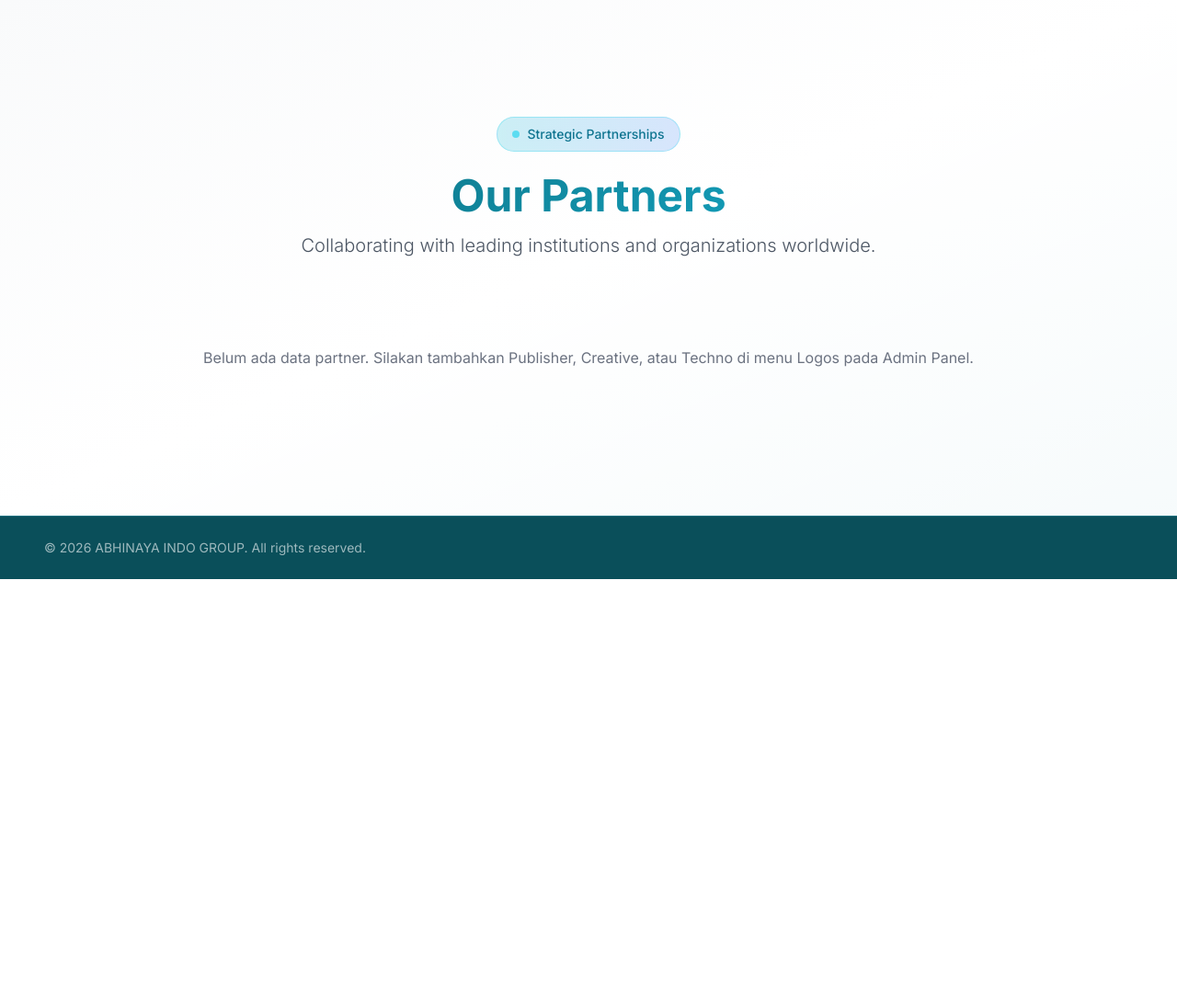
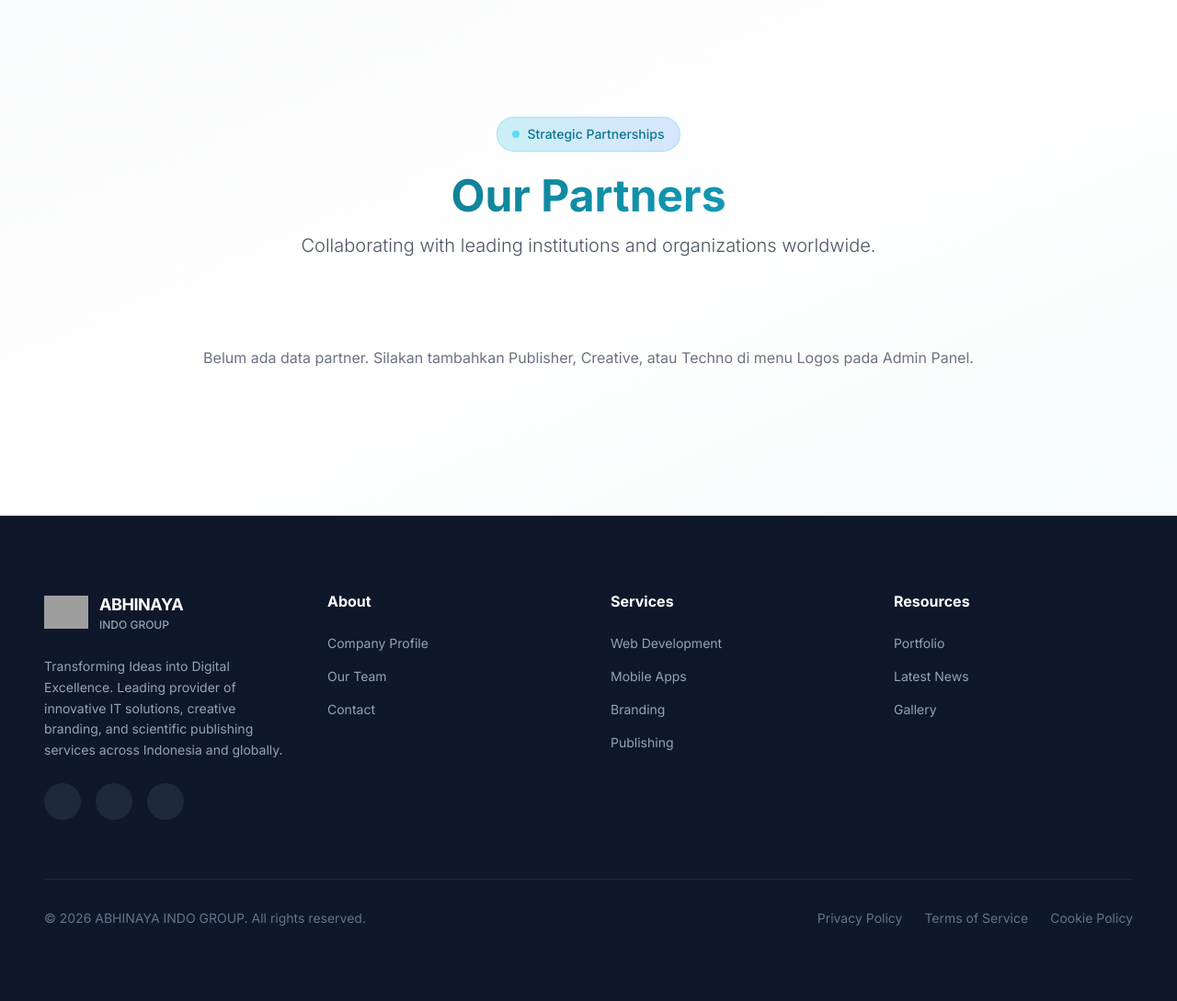
Before and after one commit to ahmadazis56/abhinaya-indo-group, a PHP site: page / in a window 1280 px wide. Shown: the part 4685-5774 px from the top of the page at 92% size. Before the commit the page ends 5315 px from the top, so only its background shows below. Run offline with PHP 8.4, Linux system fonts and the light colour scheme; data that the repository does not hold is empty; some libraries are stand-ins or nearby versions; grey boxes are pictures that could not be loaded.

Commit message:
Finalize homepage UI standardization, fix publisher bug, and update achievements section

```diff
--- a/index.php
+++ b/index.php
@@ -5,6 +5,7 @@ require_once 'config/database.php';
 // Ambil data logo berdasarkan kategori menggunakan fungsi yang sudah Anda buat di config
 $clients = getLogos('client'); // Mengambil khusus logo klien
 $events = getEvents(3); // Ambil 3 event terbaru
+$partners = array_merge(getLogos('publisher'), getLogos('creative'), getLogos('techno'));
 
 
 // Ambil data portfolio terbaru untuk homepage (limit 6)
@@ -378,22 +379,23 @@ $heroSlides[] = [
 
         <div class="grid grid-cols-2 lg:grid-cols-4 gap-8">
             <div class="text-center" data-aos="fade-up" data-aos-delay="100">
-                <div class="text-5xl md:text-6xl font-bold text-white mb-4 counter" data-target="0">0+</div>
-                <div class="text-white/80 font-medium">Projects</div>
+                <div class="text-5xl md:text-6xl font-bold text-white mb-4 counter" data-target="470">0</div>
+                <div class="text-white/80 font-medium">Projects Completed</div>
             </div>
             <div class="text-center" data-aos="fade-up" data-aos-delay="200">
-                <div class="text-5xl md:text-6xl font-bold text-white mb-4 counter" data-target="0">0+</div>
-                <div class="text-white/80 font-medium">Team</div>
+                <div class="text-5xl md:text-6xl font-bold text-white mb-4 counter" data-target="47">0</div>
+                <div class="text-white/80 font-medium">Expert Team</div>
             </div>
             <div class="text-center" data-aos="fade-up" data-aos-delay="300">
-                <div class="text-5xl md:text-6xl font-bold text-white mb-4 counter" data-target="0">0+</div>
-                <div class="text-white/80 font-medium">Years</div>
+                <div class="text-5xl md:text-6xl font-bold text-white mb-4 counter" data-target="13">0</div>
+                <div class="text-white/80 font-medium">Years Excellence</div>
             </div>
             <div class="text-center" data-aos="fade-up" data-aos-delay="400">
-                <div class="text-5xl md:text-6xl font-bold text-white mb-4 counter" data-target="0">0%</div>
-                <div class="text-white/80 font-medium">Satisfaction</div>
+                <div class="text-5xl md:text-6xl font-bold text-white mb-4 counter" data-target="98">0</div>
+                <div class="text-white/80 font-medium">Client Satisfaction</div>
             </div>
         </div>
+
     </div>
 </section>
 
@@ -534,17 +536,79 @@ $heroSlides[] = [
     </div>
 </section>
 
-<footer class="bg-gradient-to-r from-[#0e6d7c] to-[#14aecf] border-t border-[#0e6d7c]">
-    <div class="bg-[#0a4f5a]">
-        <div class="w-full px-6 sm:px-8 lg:px-12 py-6">
-            <div class="flex flex-col md:flex-row justify-between items-center">
-                <div class="text-white/60 text-sm mb-4 md:mb-0">
-                    &copy; <?php echo date('Y'); ?> ABHINAYA INDO GROUP. All rights reserved.
+<footer class="bg-slate-900 text-white border-t border-slate-800">
+    <div class="w-full px-6 sm:px-8 lg:px-12 py-20">
+        <div class="grid grid-cols-1 md:grid-cols-2 lg:grid-cols-4 gap-12 mb-16">
+            <!-- Company Info -->
+            <div class="space-y-6">
+                <a href="index.php" class="flex items-center space-x-3">
+                    <img src="images/logo.png" alt="Abhinaya Logo" class="w-12 h-12 object-contain">
+                    <div>
+                        <div class="text-lg font-bold tracking-tight">ABHINAYA</div>
+                        <div class="text-xs text-slate-400 font-medium">INDO GROUP</div>
+                    </div>
+                </a>
+                <p class="text-slate-400 text-sm leading-relaxed">
+                    Transforming Ideas into Digital Excellence. Leading provider of innovative IT solutions, creative branding, and scientific publishing services across Indonesia and globally.
+                </p>
+                <div class="flex items-center space-x-4">
+                    <a href="#" class="w-10 h-10 rounded-full bg-slate-800 flex items-center justify-center hover:bg-cyan-600 transition-colors duration-300">
+                        <i class="fab fa-facebook-f text-sm"></i>
+                    </a>
+                    <a href="#" class="w-10 h-10 rounded-full bg-slate-800 flex items-center justify-center hover:bg-cyan-600 transition-colors duration-300">
+                        <i class="fab fa-instagram text-sm"></i>
+                    </a>
+                    <a href="#" class="w-10 h-10 rounded-full bg-slate-800 flex items-center justify-center hover:bg-cyan-600 transition-colors duration-300">
+                        <i class="fab fa-linkedin-in text-sm"></i>
+                    </a>
                 </div>
+            </div>
+
+            <!-- Quick Links -->
+            <div>
+                <h4 class="text-white font-bold mb-6">About</h4>
+                <ul class="space-y-4 text-sm text-slate-400">
+                    <li><a href="about.php" class="hover:text-cyan-500 transition-colors">Company Profile</a></li>
+                    <li><a href="team.php" class="hover:text-cyan-500 transition-colors">Our Team</a></li>
+                    <li><a href="contact.php" class="hover:text-cyan-500 transition-colors">Contact</a></li>
+                </ul>
+            </div>
+
+            <!-- Services -->
+            <div>
+                <h4 class="text-white font-bold mb-6">Services</h4>
+                <ul class="space-y-4 text-sm text-slate-400">
+                    <li><a href="abhinaya-techno.php" class="hover:text-cyan-500 transition-colors">Web Development</a></li>
+                    <li><a href="abhinaya-techno.php" class="hover:text-cyan-500 transition-colors">Mobile Apps</a></li>
+                    <li><a href="abhinaya-creative.php" class="hover:text-cyan-500 transition-colors">Branding</a></li>
+                    <li><a href="abhinaya-publisher.php" class="hover:text-cyan-500 transition-colors">Publishing</a></li>
+                </ul>
+            </div>
+
+            <!-- Resources -->
+            <div>
+                <h4 class="text-white font-bold mb-6">Resources</h4>
+                <ul class="space-y-4 text-sm text-slate-400">
+                    <li><a href="portfolio.php" class="hover:text-cyan-500 transition-colors">Portfolio</a></li>
+                    <li><a href="events.php" class="hover:text-cyan-500 transition-colors">Latest News</a></li>
+                    <li><a href="gallery.php" class="hover:text-cyan-500 transition-colors">Gallery</a></li>
+                </ul>
+            </div>
+        </div>
+
+        <div class="pt-8 border-t border-slate-800 flex flex-col md:flex-row justify-between items-center space-y-4 md:space-y-0">
+            <p class="text-slate-500 text-sm">
+                &copy; 2026 ABHINAYA INDO GROUP. All rights reserved.
+            </p>
+            <div class="flex items-center space-x-6 text-sm text-slate-500">
+                <a href="privacy.php" class="hover:text-white transition-colors">Privacy Policy</a>
+                <a href="terms.php" class="hover:text-white transition-colors">Terms of Service</a>
+                <a href="privacy.php" class="hover:text-white transition-colors">Cookie Policy</a>
             </div>
         </div>
     </div>
 </footer>
+
 
 <script src="assets/js/script.js"></script>
 
```
Also changed, not shown: admin/uploads/events/1771556347_6997cdfb648f4.jpeg (deleted), admin/uploads/portfolio/1771569418_feeds-folio.png (deleted).
